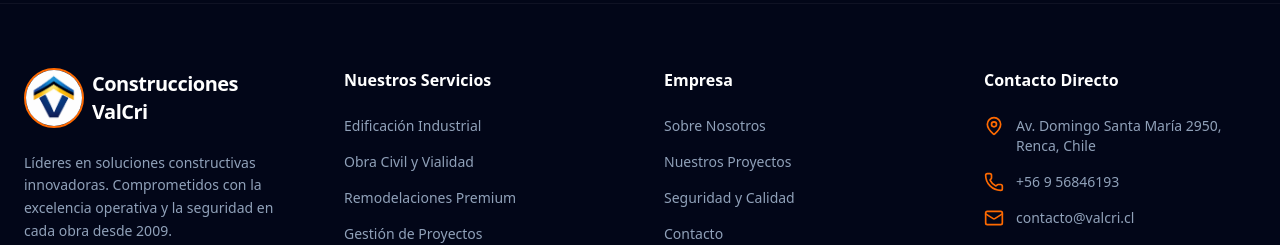
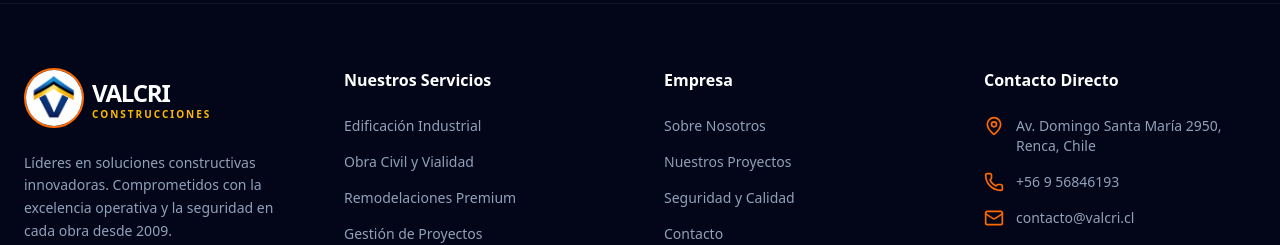
Before and after one commit to GeraVallejos/Valcri, a React (Vite) app: page / in a window 1280 px wide. Shown: the part 3973-4218 px from the top of the page. Built offline with nearby package versions, Linux system fonts and the light colour scheme.

Commit message:
Logo footer modificado

```diff
--- a/src/components/Footer.jsx
+++ b/src/components/Footer.jsx
@@ -24,9 +24,14 @@ const Footer = () => {
         <div className="space-y-6">
           <div className="flex items-center gap-2">
               <img src="/valcri_icono.png" alt="Logo ValCri" className="w-15 h-15 rounded-full border-2 border-orange-500" />
-            <span className="text-xl font-bold text-white tracking-tight">
-              Construcciones ValCri
-            </span>
+           <div className="flex flex-col leading-none">
+              <span className="text-2xl font-black tracking-tighter text-white">
+                VALCRI
+              </span>
+              <span className="text-[10px] font-bold tracking-[0.2em] text-[#FFB800] uppercase">
+                Construcciones
+              </span>
+            </div>
           </div>
           <p className="text-sm leading-relaxed">
             Líderes en soluciones constructivas innovadoras. Comprometidos con la excelencia operativa y la seguridad en cada obra desde 2009.
```
